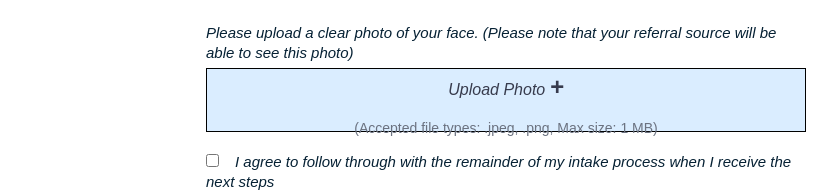
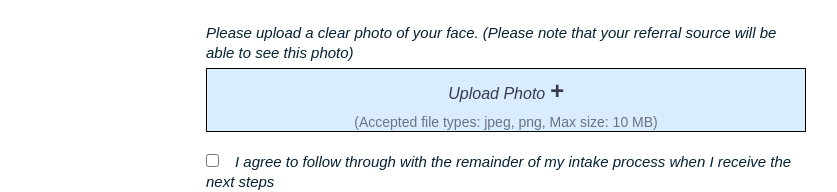
Before and after one commit to ralonzo1/Bridges2Success_Website, a React (Create React App) app: page /registration in a window 1280 px wide. Shown: the part 2407-2599 px from the top of the page, without its empty margins (134-971 px from the left). Built offline with nearby package versions, Linux system fonts and the light colour scheme.

Commit message:
dropzone implemented and fonts moved to local

```diff
--- a/src/pages/Registration.js
+++ b/src/pages/Registration.js
@@ -5,8 +5,9 @@ import Cropper from 'react-easy-crop';
 import getCroppedImg from '../Components/cropImage'; // A utility function to get the cropped image
 import Modal from 'react-modal';
 
-const MAX_FILE_SIZE = 1048576; // 1 MB in bytes
-const MAX_FILE_SIZE_FOR_CROPPING = MAX_FILE_SIZE * 20; // Allow up to 20 MB for cropping
+const MAX_FILE_SIZE = 10485760; // 10 MB in bytes
+const MAX_FILE_SIZE_FOR_CROPPING = MAX_FILE_SIZE * 2; // Allow up to 20 MB for cropping
+const ACCEPTED_FILE_TYPES = ['image/jpeg', 'image/png'];
 
 Modal.setAppElement('#root'); // Set the root element for accessibility
 
@@ -24,18 +25,6 @@ export default function Registration() {
     const [finalFile, setFinalFile] = useState(null);
 
     const fileInputRef = useRef(null);
-
-    const handleFileChange = (event) => {
-        const file = event.target.files[0];
-        if (file) {
-            setSelectedFile(URL.createObjectURL(file));
-            if (file.size > MAX_FILE_SIZE) {
-                setModalIsOpen(true); // Open the modal for cropping if file size is large
-            } else {
-                setFinalFile(file); // Directly set the file if size is within limit
-            }
-        }
-    };
 
     const onDrop = useCallback((acceptedFiles, fileRejections) => {
         if (fileRejections.length > 0) {
@@ -55,13 +44,21 @@ export default function Registration() {
             return;
         }
         const file = acceptedFiles[0];
+        if (!ACCEPTED_FILE_TYPES.includes(file.type)) {
+            setError('Invalid file type. Accepted types are .jpeg, .png');
+            return;
+        }
         const reader = new FileReader();
         reader.onload = (e) => {
             setSelectedFile(e.target.result);
             setError('');
+
+            console.log(file);
+
             if (file.size > MAX_FILE_SIZE) {
                 setModalIsOpen(true); // Open the modal for cropping if file size is large
             } else {
+                setCroppedImage(e.target.result); // Directly set the image if size is within limit
                 setFinalFile(file); // Directly set the file if size is within limit
             }
         };
@@ -70,7 +67,7 @@ export default function Registration() {
 
     const { getRootProps, getInputProps } = useDropzone({
         onDrop,
-        accept: 'image/jpeg, image/png',
+        accept: ACCEPTED_FILE_TYPES.join(','),
         maxSize: MAX_FILE_SIZE_FOR_CROPPING, // Allow larger files for cropping
     });
 
@@ -414,11 +411,11 @@ export default function Registration() {
                                 />
                             ) : (
                                 <>
-                                    <p className="mb-2 mt-3 text-base text-[#373B4D] italic leading-10">
+                                    <p className="mt-3 text-base text-[#373B4D] italic">
                                         Upload Photo <span className="text-2xl font-semibold">+</span>
                                     </p>
                                     <p className="text-sm text-gray-500">
-                                        (Accepted file types: .jpeg, .png, Max size: {MAX_FILE_SIZE / (1024 * 1024)} MB)
+                                        (Accepted file types: {ACCEPTED_FILE_TYPES.map(type => type.split('/')[1]).join(', ')}, Max size: {MAX_FILE_SIZE / (1024 * 1024)} MB)
                                     </p>
                                 </>
                             )}
@@ -466,6 +463,7 @@ export default function Registration() {
                         image={selectedFile}
                         crop={crop}
                         zoom={zoom}
+                        aspect={3 / 4} // Set the aspect ratio to 3/4
                         onCropChange={setCrop}
                         onZoomChange={setZoom}
                         onCropComplete={onCropComplete}
```
